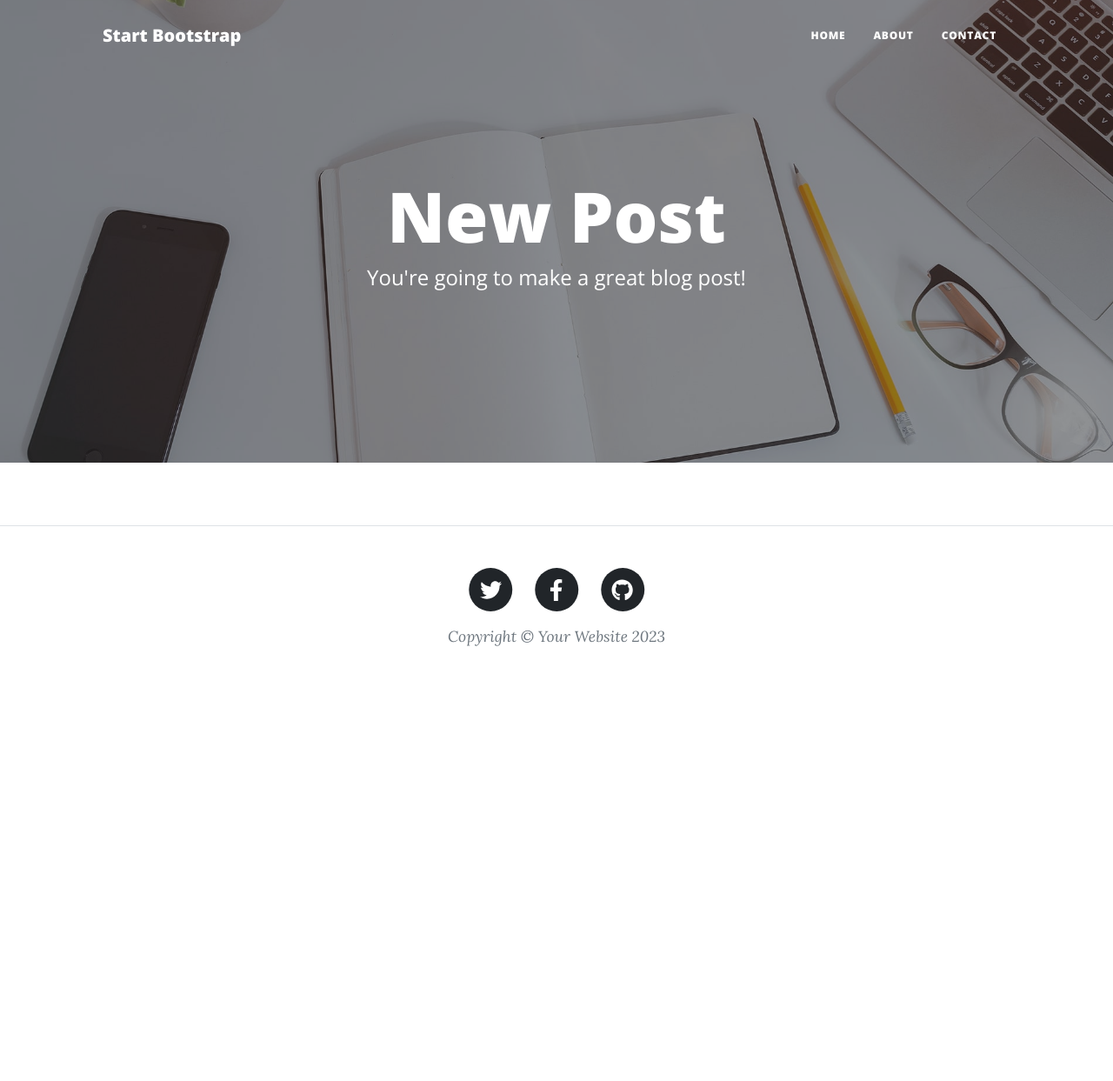
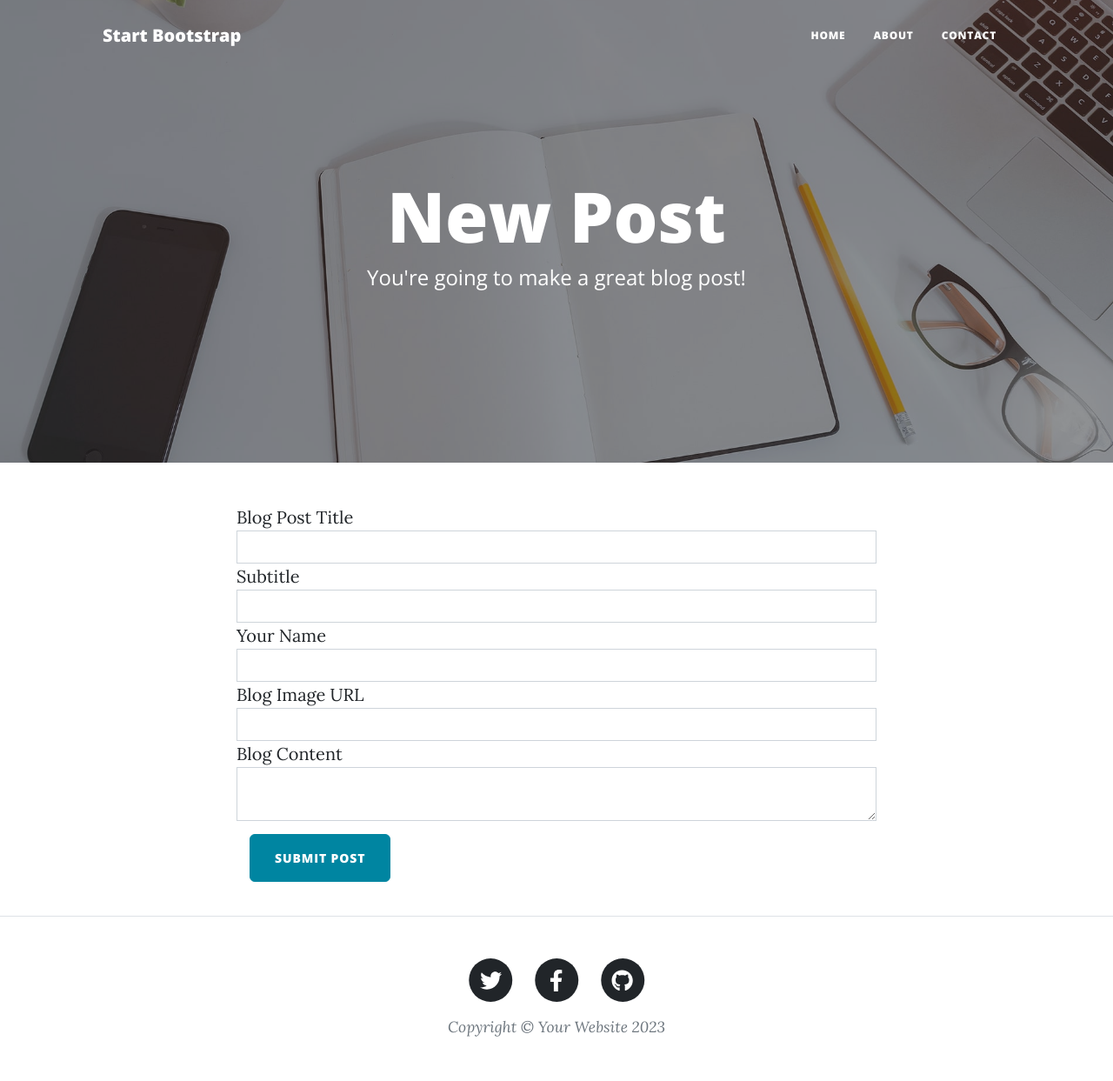
Before and after one commit to Damsith-LK/Web-Development-with-Python, a Flask app: template Blog/templates/make-post.html in a window 1280 px wide. Shown: the whole page at 87% size. Before the commit the page ends 743 px from the top, so only its background shows below. Run offline with Flask 3, Linux system fonts and the light colour scheme; the template is opened without the code that fills it: values that come from a table or form of the project are taken from there, others are empty; some libraries are stand-ins or nearby versions.

Commit message:
Create form for posting new blogs
During this I learned how to configure CKeditor into our WTForms

```diff
--- a/Blog/main.py
+++ b/Blog/main.py
@@ -3,13 +3,14 @@ from flask_bootstrap import Bootstrap5
 from flask_sqlalchemy import SQLAlchemy
 from flask_wtf import FlaskForm
 from wtforms import StringField, SubmitField
-from wtforms.validators import DataRequired, URL
+from wtforms.validators import DataRequired, URL, Length
 from flask_ckeditor import CKEditor, CKEditorField
 from datetime import date
 
 app = Flask(__name__)
 app.config['SECRET_KEY'] = '8BYkEfBA6O6donzWlSihBXox7C0sKR6b'
-Bootstrap5(app)
+bootstrap = Bootstrap5(app)
+ckeditor = CKEditor(app)
 
 # CONNECT TO DB
 app.config['SQLALCHEMY_DATABASE_URI'] = 'sqlite:///posts.db'
@@ -27,6 +28,16 @@ class BlogPost(db.Model):
     author = db.Column(db.String(250), nullable=False)
     img_url = db.Column(db.String(250), nullable=False)
 
+# CONFIGURE WTFORM
+class NewPostForm(FlaskForm):
+    """Form for creating new blog posts.
+    Use in add_new_post()"""
+    title = StringField(label="Blog Post Title", validators=[DataRequired(), Length(max=60)])
+    subtitle = StringField(label="Subtitle", validators=[DataRequired()])
+    name = StringField(label="Your Name", validators=[DataRequired()])
+    img_url = StringField(label="Blog Image URL", validators=[DataRequired(), URL()])
+    content = CKEditorField(label="Blog Content", validators=[DataRequired()])
+    submit = SubmitField(label="SUBMIT POST", render_kw={'style': 'margin: 15px;'})
 
 with app.app_context():
     db.create_all()
@@ -47,6 +58,10 @@ def show_post(post_id):
 
 
 # TODO: add_new_post() to create a new blog post
+@app.route("/new-post")
+def add_new_post():
+    new_blog_post_form = NewPostForm()
+    return render_template("make-post.html", form=new_blog_post_form)
 
 # TODO: edit_post() to change an existing blog post
 
--- a/Blog/templates/index.html
+++ b/Blog/templates/index.html
@@ -40,10 +40,10 @@
 
       <!-- New Post -->
       <div class="d-flex justify-content-end mb-4">
-      <!-- TODO: Adding new posts -->
+      <!-- Adding new posts -->
         <a
           class="btn btn-primary float-right"
-          href="TODO: add code to add_new_post here"
+          href="{{url_for('add_new_post')}}"
           >Create New Post</a
         >
       </div>
--- a/Blog/templates/make-post.html
+++ b/Blog/templates/make-post.html
@@ -1,4 +1,5 @@
 {% block content %} {% include "header.html" %}
+{% from 'bootstrap4/form.html' import render_form %}
 
 <!-- Page Header -->
 <header
@@ -24,7 +25,10 @@
   <div class="container">
     <div class="row">
       <div class="col-lg-8 col-md-10 mx-auto">
-        <!-- TODO:-Add CKEditor and render the form here -->
+        <!--Add CKEditor and render the form here -->
+        {{ render_form(form) }}
+        {{ ckeditor.load() }}
+        {{ ckeditor.config(name='body') }}
       </div>
     </div>
   </div>
```
